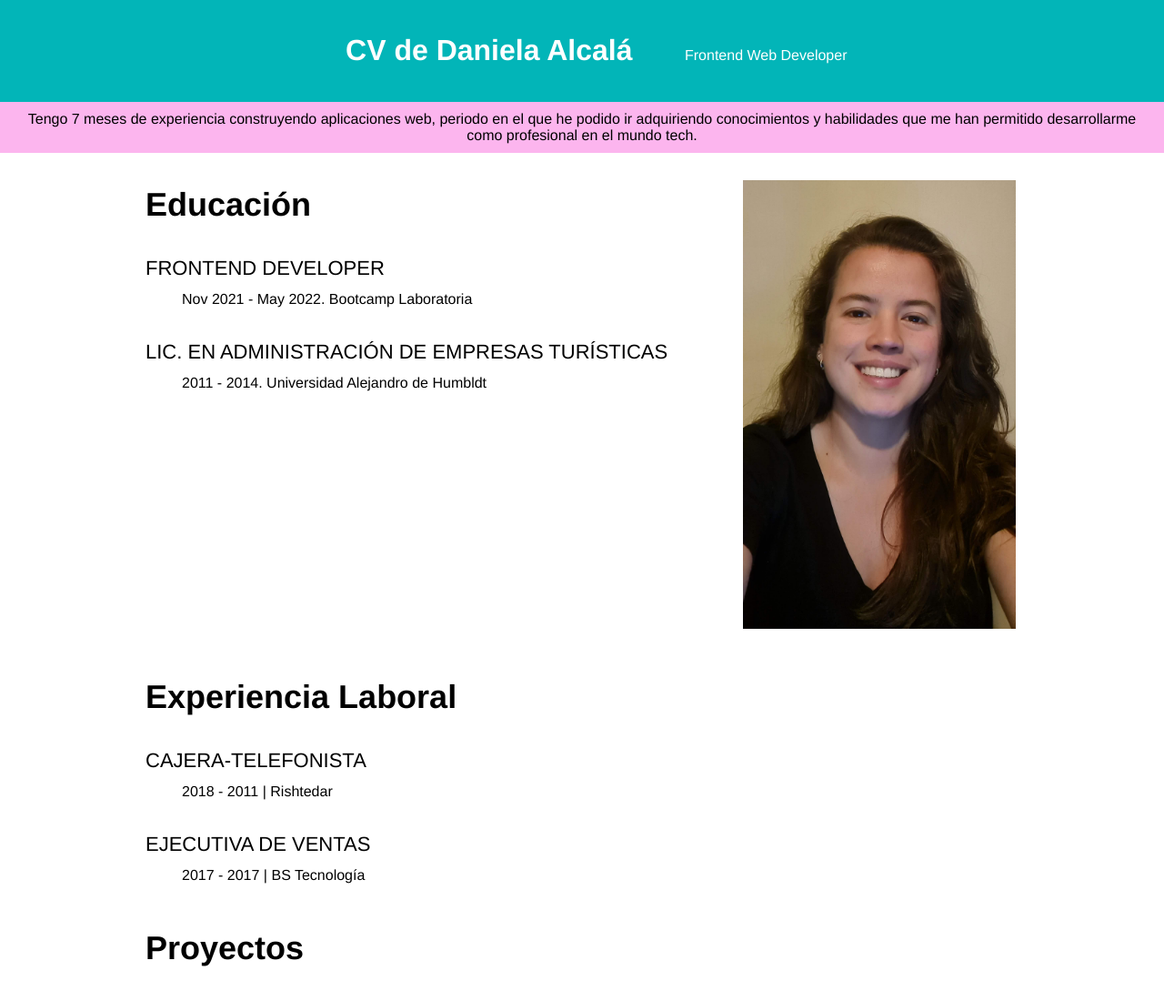
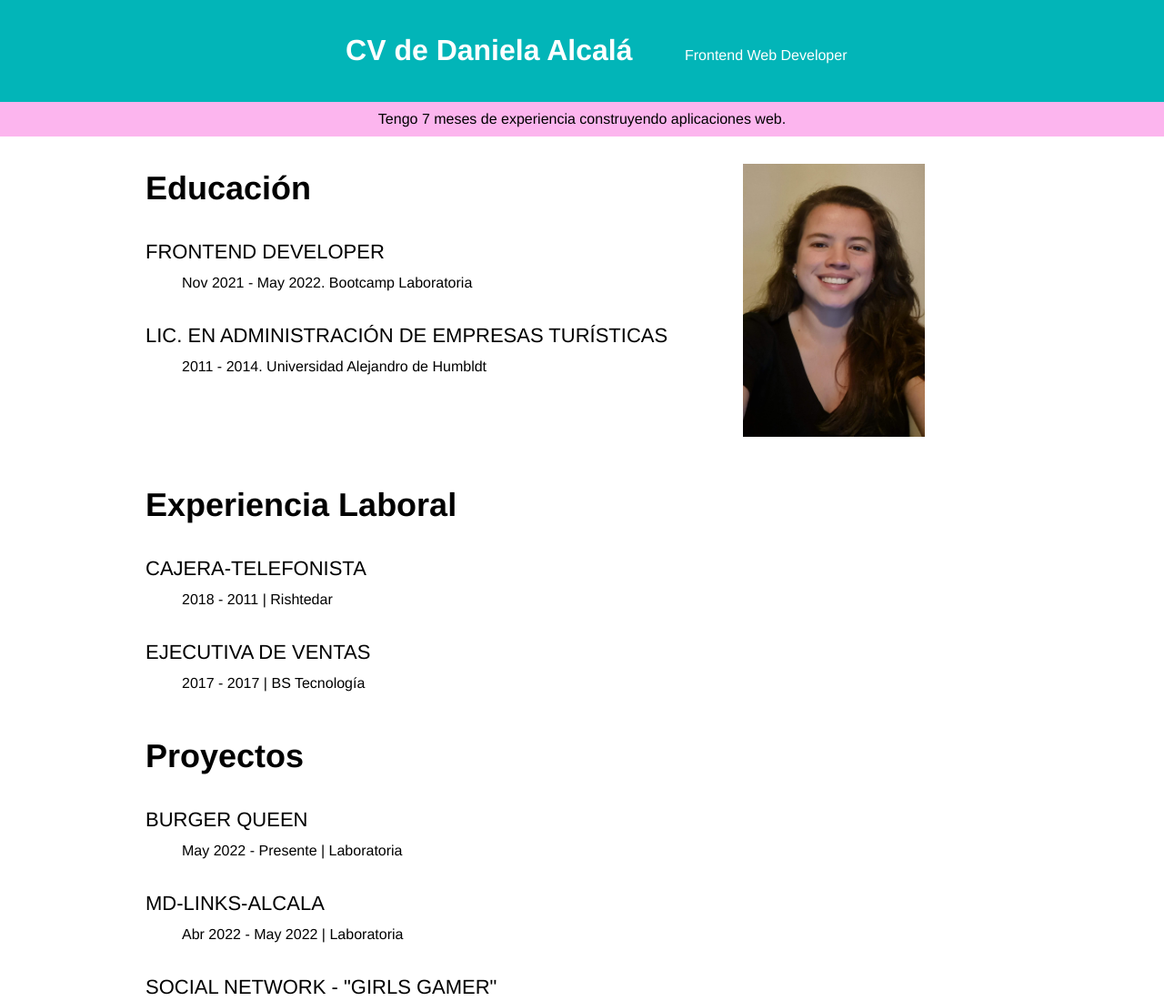
Before and after one commit to DanielaAlcalaDaboin/cvDanielaAlcala, a plain HTML site: page index.html in a window 1280 px wide. Shown: the top 1100 px of the page at 91% size. Drawn offline with Linux system fonts and the light colour scheme.

```diff
--- a/index.html
+++ b/index.html
@@ -15,8 +15,7 @@
         <p style="display: inline-block;width:200px;font-weight: 200;">Frontend Web Developer</p>
     </header>
     <div style="background-color: #fcb5ee; text-align: center; padding: 10px;">
-        Tengo 7 meses de experiencia construyendo aplicaciones web, periodo en el que he podido ir adquiriendo conocimientos y habilidades
-        que me han permitido desarrollarme como profesional en el mundo tech.
+        Tengo 7 meses de experiencia construyendo aplicaciones web.
     </div>
     <section> <!--separa secciones para nuestra página web-->
         <div style="width: 960px; margin-right:auto; margin-left:auto; ">
@@ -34,7 +33,7 @@
                     </div>
                 </div>
                 <div style="display:inline-block;width:30%">
-                    <img src="daniela.jpg" alt="Foto de Daniela Alcalá" style=" width:300px; margin-top: 30px;">
+                    <img src="daniela.jpg" alt="Foto de Daniela Alcalá" style=" width:200px; height:300px; margin-top: 30px;">
                 </div>
             </div>
             <div style="margin-top: 50px;">
```
Also changed, not shown: fichaResumen.jpg (added), 1 other file.
